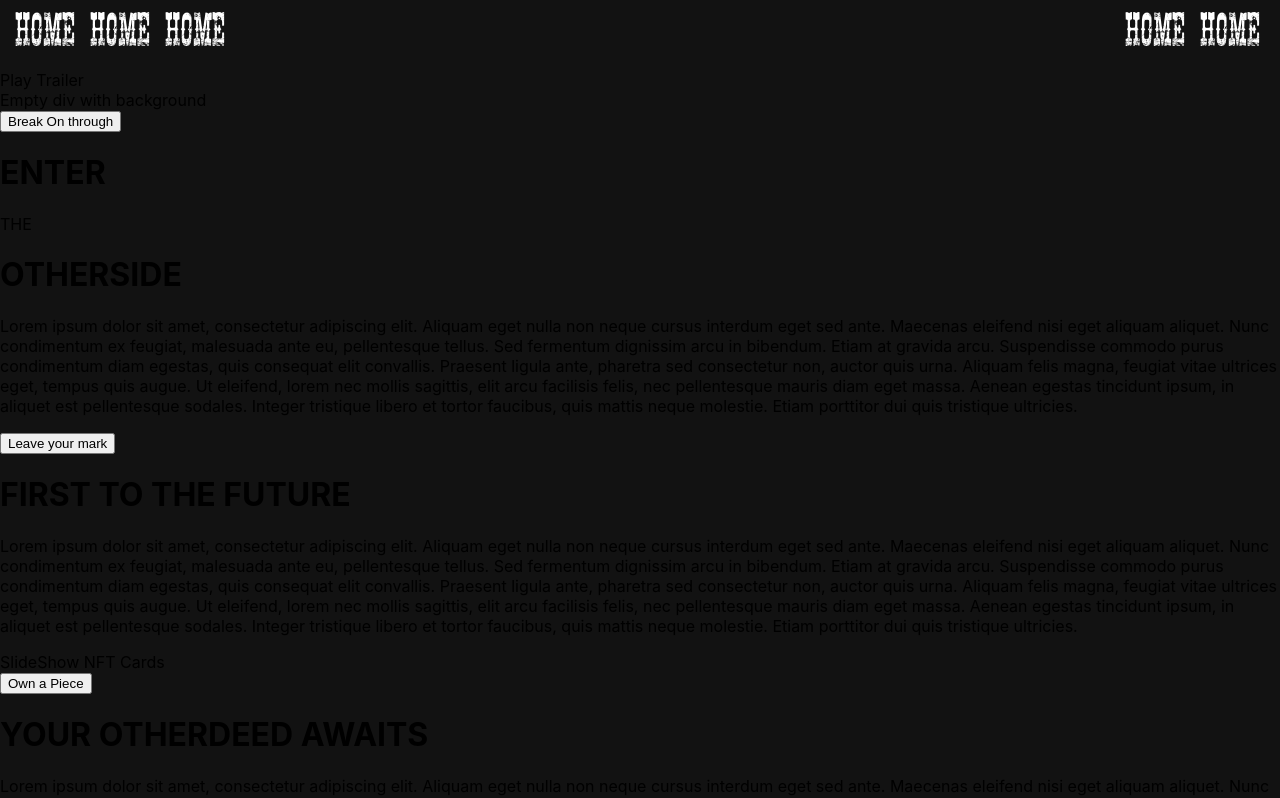
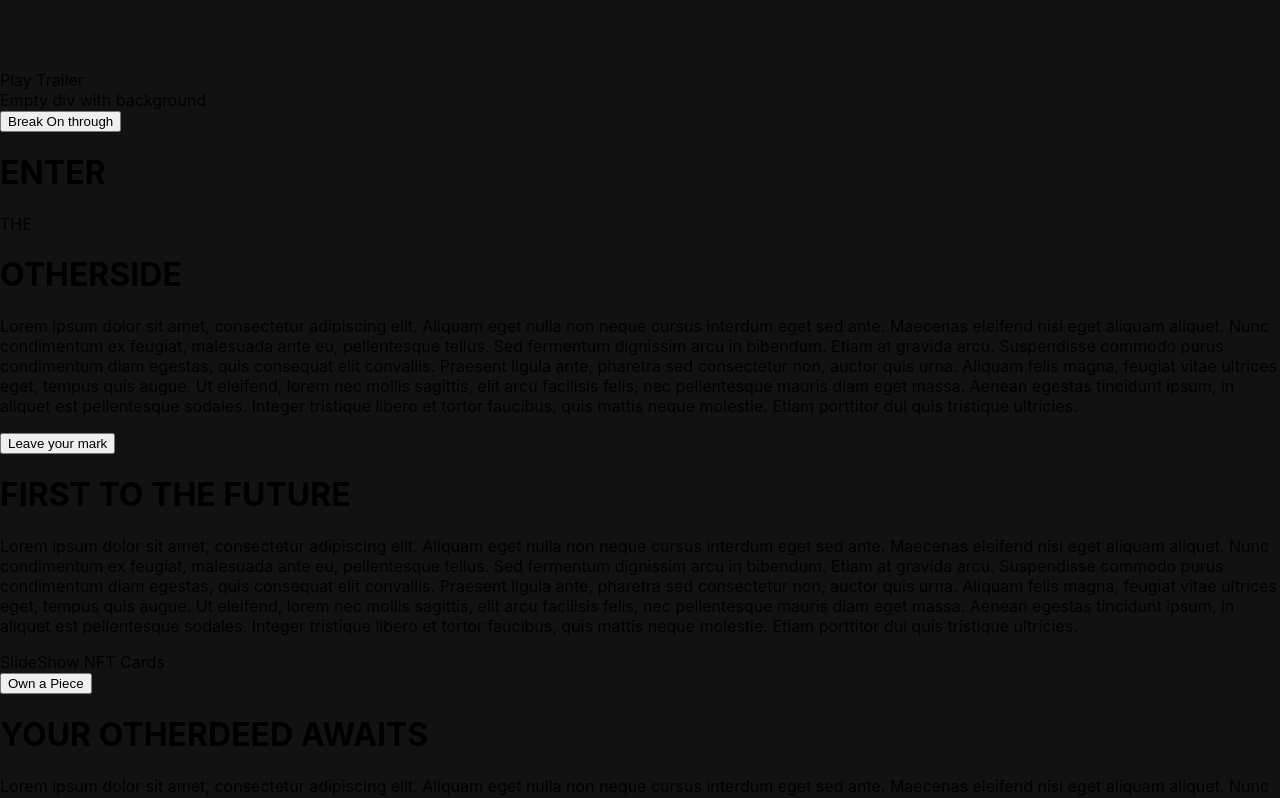
Before and after one commit to CaptainUnknown/Wild-West-NFTs, a React (Create React App) app: page / in a window 1280 px wide. Shown: the top 798 px of the page. Built offline with nearby package versions, Linux system fonts and the light colour scheme.

Commit message:
🖌️ Navbar Stylings

```diff
--- a/src/components/Navbar/Navbar.jsx
+++ b/src/components/Navbar/Navbar.jsx
@@ -23,11 +23,14 @@
     <>
 
       <div className={`nav ${show && "nav__black"}`}>
-        <a> HOME </a>
-        <a> HOME </a>
-        <a> HOME </a>
-        <a> HOME </a>
-        <a> HOME </a>
+        <div className='navAccent'></div>
+        <div className='navPages'>
+          <a> HOME </a>
+          <a> ABOUT </a>
+          <a> MORE </a>
+          <a> MY NFTS </a>
+          <button> CONNECT </button>
+        </div>
       </div>
 
     </>
--- a/src/components/Navbar/navbar.css
+++ b/src/components/Navbar/navbar.css
@@ -6,6 +6,8 @@
     transition-timing-function: ease-in;
     transition: 0.5s;
     display: flex;
+    flex-direction: column;
+    top: calc(-1 * var(--nav-size));
 }
 .nav a {
     color: white;
@@ -13,18 +15,63 @@
     font-size: 40px;
     margin-left: 15px;
     margin-top: 10px;
+    cursor: pointer;
 }
-
+nav a:hover {
+    color: var(--primary);
+}
 .nav a:nth-last-child(2) {
     margin-left: auto;
 
 }
+.nav button {
+    color: var(--primary);
+    font-family: 'Oswald';
+    font-size: 1rem;
+    font-weight: 100;
 
-.nav a:last-child {
+
+    align-self: center;
+    background-color: rgba(0, 0, 0, 0.1);
     margin-right: 20px;
+    margin-left: 20px;
+    height: 80%;
+    width: 200px;
+    border-radius: var(--border-radius);
+    border: 2px solid var(--primary);
+
+    cursor: pointer;
+    transition: all 0.2s ease-in-out;
+}
+.nav button:hover {
+    background-color: var(--primary);
+    color: #121212;
 }
 
 .nav__black {
+    top: 0;
+    z-index: 1;
+}
+
+.navAccent{
+    width: 100%;
+    height: 3px;
+    background-color: var(--primary);
+}
+
+.navPages{
+    width: 100%;
     background-color: rgba(0, 0, 0, 0.7);
-    backdrop-filter: blur(15px);
+    backdrop-filter: blur(10px);
+
+    display: flex;
+    flex-direction: row;
 }
+
+
+#box {
+    width: 100px;
+    height: 100px;
+    border-radius: 10px;
+    background-color: var(--primary);
+}
```
